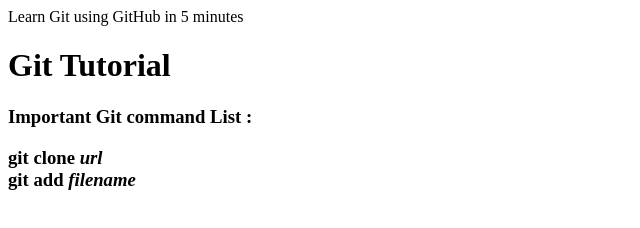
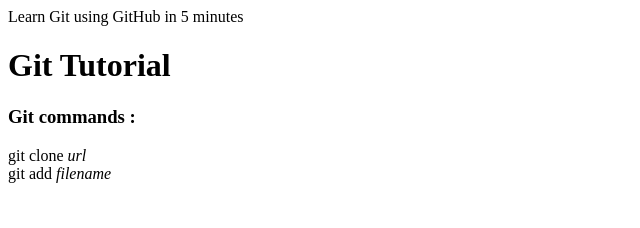
Before and after one commit to Ezzybobo/hello_world, a plain HTML site: page index.html in a window 1280 px wide. Shown: the whole page, without its empty margins (0-640 px from the left). Drawn offline with Linux system fonts and the light colour scheme.

Commit message:
fixed merge conflict & updated file

```diff
--- a/index.html
+++ b/index.html
@@ -7,7 +7,7 @@
 
 <body>
 <h1>Git Tutorial</h1>
-<h3>Important Git command List : <h3>
+<h3>Git commands : </h3>
 git clone <i>url</i>
 <br>
 git add <i>filename</i>
```
